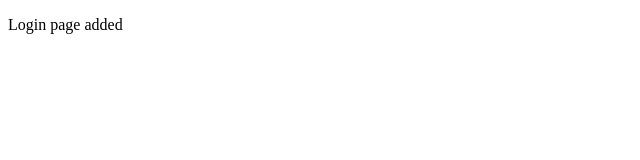
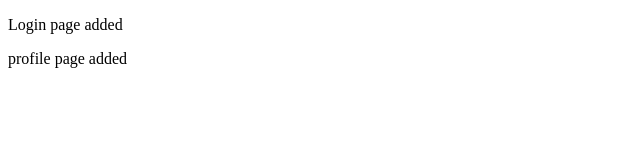
Before and after one commit to hasti-patel-cg/git-checkout-assignment, a plain HTML site: page index.html in a window 1280 px wide. Shown: the whole page, without its empty margins (0-640 px from the left). Drawn offline with Linux system fonts and the light colour scheme.

Commit message:
Add profile  section

```diff
--- a/index.html
+++ b/index.html
@@ -7,5 +7,6 @@
 </head>
 <body>
     <p>Login page added</p>
+    <p>profile page added</p>
 </body>
 </html>
```
